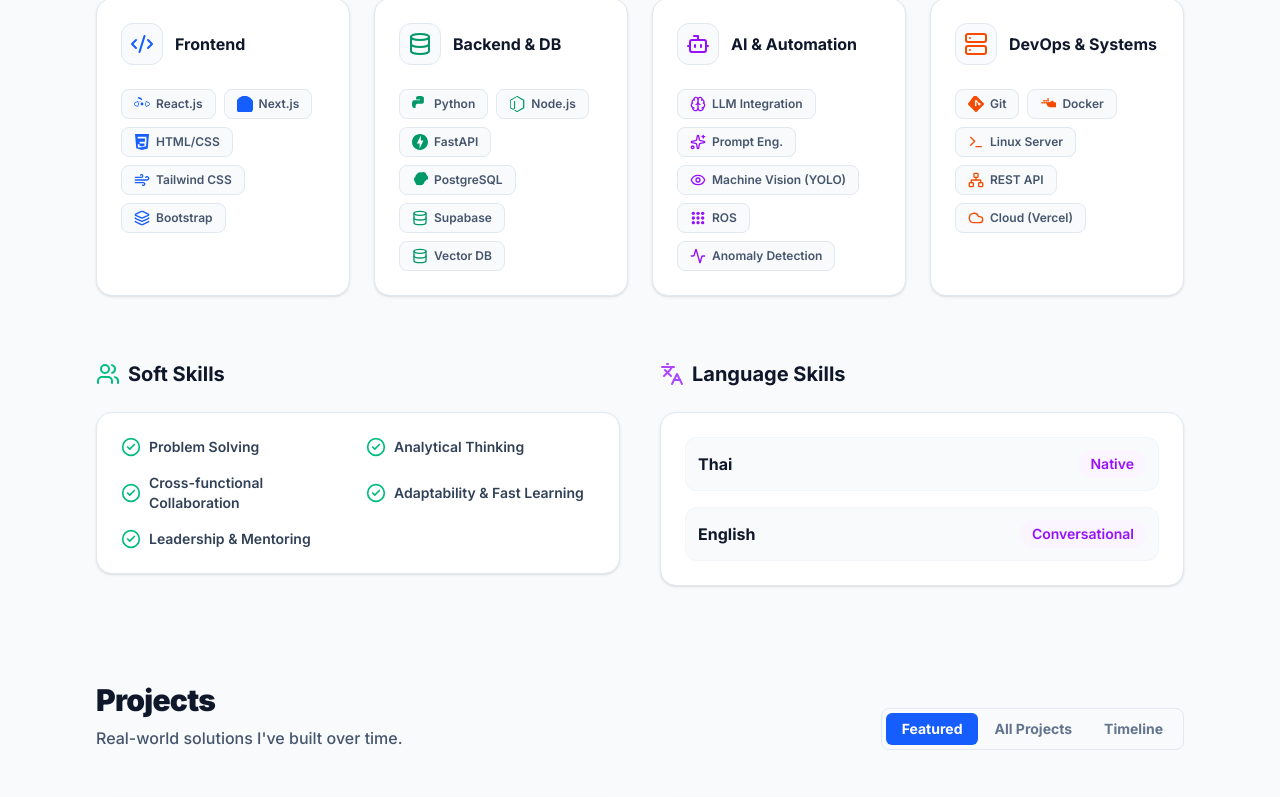
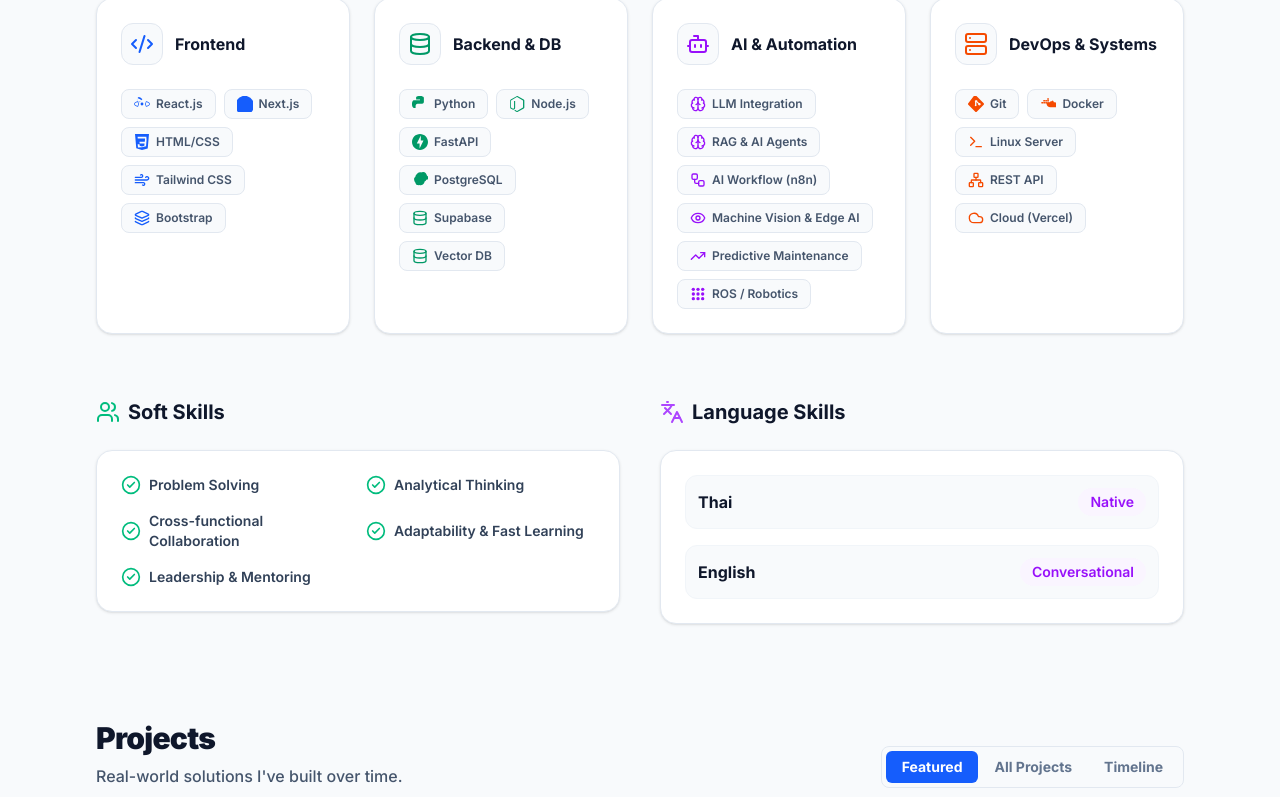
Before and after one commit to apiwatapply-svg/Portfolio_Apiwat, a Next.js app: page / in a window 1280 px wide. Shown: the part 917-1714 px from the top of the page. Built offline with nearby package versions, Linux system fonts and the light colour scheme; grey boxes are pictures that could not be loaded.

Commit message:
feat: updated AI & Automation skills to modern AI-era keywords with matching icons

```diff
--- a/components/SkillsSection.tsx
+++ b/components/SkillsSection.tsx
@@ -2,7 +2,7 @@
 
 import {
   Code2, Database, Bot, Server, Users, Languages, CheckCircle2,
-  Wind, Layers, Brain, Sparkles, Eye, Activity, Terminal, Network, Cloud
+  Wind, Layers, Brain, Sparkles, Eye, Activity, Terminal, Network, Cloud, Workflow, TrendingUp, Cpu
 } from "lucide-react";
 import { skillCategories, softSkills, languageSkills, type SkillCategory } from "@/lib/data";
 import { motion } from "framer-motion";
@@ -64,6 +64,9 @@
           <path d="M12 0C5.375 0 0 5.375 0 12c0 6.626 5.375 12.001 12 12.001S24 18.626 24 12C24 5.375 18.625 0 12 0zm-.624 21.619v-7.227H7.19L13.203 2.38v7.227h4.029L11.376 21.62z" />
         </svg>
       );
+    case "rag": return <Brain className="w-4 h-4" />;
+    case "workflow": return <Workflow className="w-4 h-4" />;
+    case "predictive": return <TrendingUp className="w-4 h-4" />;
     case "tailwind": return <Wind className="w-4 h-4" />;
     case "bootstrap": return <Layers className="w-4 h-4" />;
     case "supabase": return <Database className="w-4 h-4" />;
@@ -75,6 +78,7 @@
     case "linux": return <Terminal className="w-4 h-4" />;
     case "api": return <Network className="w-4 h-4" />;
     case "vercel": return <Cloud className="w-4 h-4" />;
+    case "ai": return <Cpu className="w-4 h-4" />;
     case "ros":
       return (
         <svg viewBox="0 0 24 24" fill="currentColor" className="w-4 h-4">
--- a/lib/data.ts
+++ b/lib/data.ts
@@ -58,10 +58,11 @@
     theme: "purple",
     skills: [
       { name: "LLM Integration", iconKey: "llm" },
-      { name: "Prompt Eng.", iconKey: "prompt" },
-      { name: "Machine Vision (YOLO)", iconKey: "vision" },
-      { name: "ROS", iconKey: "ros" },
-      { name: "Anomaly Detection", iconKey: "anomaly" },
+      { name: "RAG & AI Agents", iconKey: "rag" },
+      { name: "AI Workflow (n8n)", iconKey: "workflow" },
+      { name: "Machine Vision & Edge AI", iconKey: "vision" },
+      { name: "Predictive Maintenance", iconKey: "predictive" },
+      { name: "ROS / Robotics", iconKey: "ros" },
     ],
   },
   {
```
